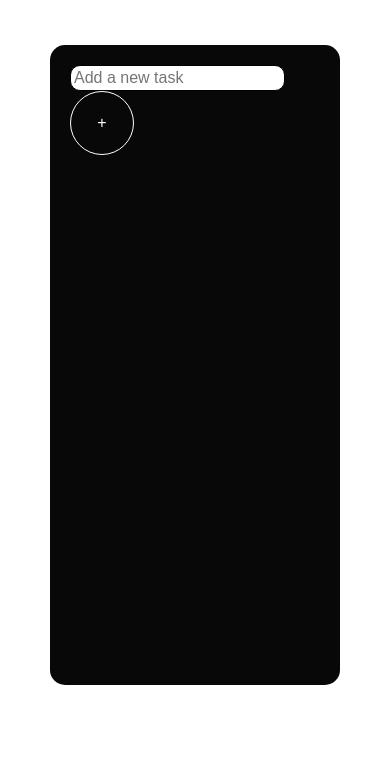
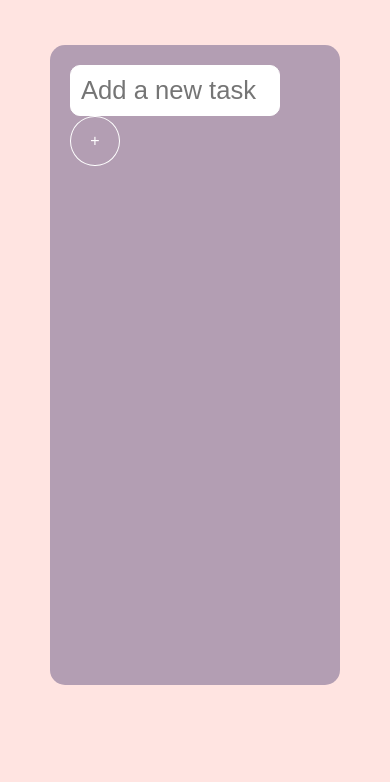
Before and after one commit to Heitor-Nunes/task-manager-web, a plain HTML site: page index.html in a window 390 px wide. Shown: the part 62-844 px from the top of the page. Drawn offline with Linux system fonts and the light colour scheme.

Commit message:
Add files via upload

```diff
--- a/index.html
+++ b/index.html
@@ -1,5 +1,5 @@
 <!DOCTYPE html>
-<html lang="en">
+<html lang="pt=br">
 <head>
     <meta charset="UTF-8">
     <meta http-equiv="X-UA-Compatible" content="IE=edge">
--- a/script.js
+++ b/script.js
@@ -1,5 +1,6 @@
 
 const localStorageKey = "to-do-list-gn"
+const itenslist = document.querySelector('li')
 
 function AddANewTask(){
     let input = document.getElementById("insert-task")
@@ -40,7 +41,3 @@ function deltask(data){
     localStorage.setItem(localStorageKey, JSON.stringify(values))
     ShowTask()
 }
-
-function validateIfExistsNewTask(){
-    let input = document.getElementById("insert-task")
-}
--- a/style.css
+++ b/style.css
@@ -1,12 +1,12 @@
 
 body{
-    background-color: white;
+    background-color: 	#FFE4E1;
     font-family: Arial, Helvetica, sans-serif;
     margin: auto;
 }
 
 header{
-    background-color:  rgb(15, 15, 15);
+    background-color: #b39eb3;
     color: white;
     text-align: center;
 }
@@ -17,7 +17,7 @@ header > h1{
 }
 
 .container{
-    background-color: rgb(8, 8, 8);
+    background-color: 	#b39eb3;
     margin: 50px;
     padding: 20px;
     border-radius: 15px;
@@ -36,7 +36,7 @@ header > h1{
 #insert-task{
     padding: 10px;
     outline: none;
-    border: 1px solid black;
+    border: 1px solid rgb(255, 255, 255);
     border-radius: 10px;
     width: auto;
     font-size: 1.6rem;
@@ -44,13 +44,13 @@ header > h1{
 }
 
 #button-add-task{
-    padding: 20px;
+    padding: 15px;
     border: 1px solid rgb(255, 255, 255);
-    border-radius: 50%;
+    border-radius: 55%;
     min-width: 4rem;
     height: auto;
     min-height: 4rem;
-    background-color: rgb(8, 8, 8);
+    background-color: #b39eb3;
     font-size: 1.5rem;
     cursor: pointer;
     color: white;
@@ -64,22 +64,21 @@ header > h1{
 #list > ul{
     padding: 0;
     margin: 0;
-    color: white;
 }
 
 #list li{
     display: flex;
     justify-content: space-between;
-    background-color: rgb(8, 8, 8);
-    color: white;
+    background-color:	#FFE4E1;
+    color: rgb(0, 0, 0);
     list-style-type: none;
     margin: 20px;
     padding: 10px;
-    border-style: none;
-    border-bottom-style: solid;
-    border-bottom-color: rgb(255, 255, 255);
+    border-radius: 10px;
     font-size: 1.4rem;
     align-items: center;
+    width: 96%;
+    height: 100%;
 }
 
 #list button{
@@ -91,38 +90,46 @@ header > h1{
     cursor: pointer;
 }
 
-@media screen and (max-width: 560px) {
-
-    body{
-        background-color: rgb(255, 255, 255);
+@media  (max-width: 767px) {
+    header{
+        background-color: black;
     }
 
     #button-add-task{
-        padding: none;
-        outline: none;
+        padding: 10x;
         border: 1px solid rgb(255, 255, 255);
-        border-radius: 50%;
-        width: 5px;
-        height: 5px;
+        border-radius: 90%;
+        min-width: 3.1rem;
+        height: auto;
+        min-height: 2.5rem;
+        background-color: #b39eb3;
         font-size: 1rem;
-        margin-right: 0;
+        cursor: pointer;
+        color: white;
     }
 
     #insert-task{
-        padding: 3px;
+        padding: 10px;
         outline: none;
-        border: 1px solid black;
+        border: 1px solid rgb(255, 255, 255);
         border-radius: 10px;
-        width: auto;
-        font-size: 1rem;
-        margin-right: 0;
+        width: 75%;
+        font-size: 1.6rem;
+        margin-right: 10px;
     }
 
-    .addTasks{
+    #list li{
         display: flex;
-        justify-content: center;
-        padding: 0;
-        width: 15px;
-        border: none;
+        justify-content: space-between;
+        background-color:	#E6E6FA;
+        color: rgb(0, 0, 0);
+        list-style-type: none;
+        margin: 10px;
+        padding: 10px;
+        border-radius: 10px;
+        font-size: 1rem;
+        align-items: center;
+        width: 90%;
+        height: auto;
     }
 }
```
